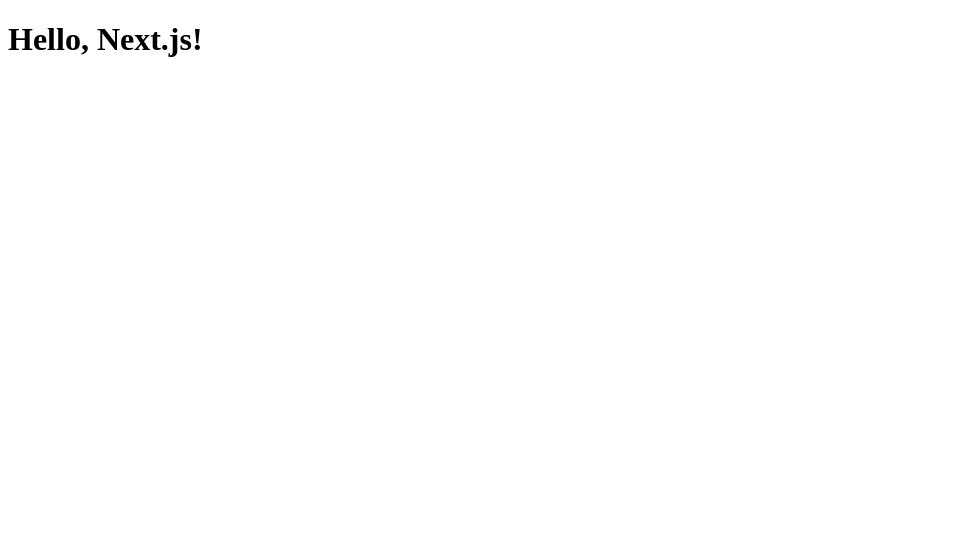
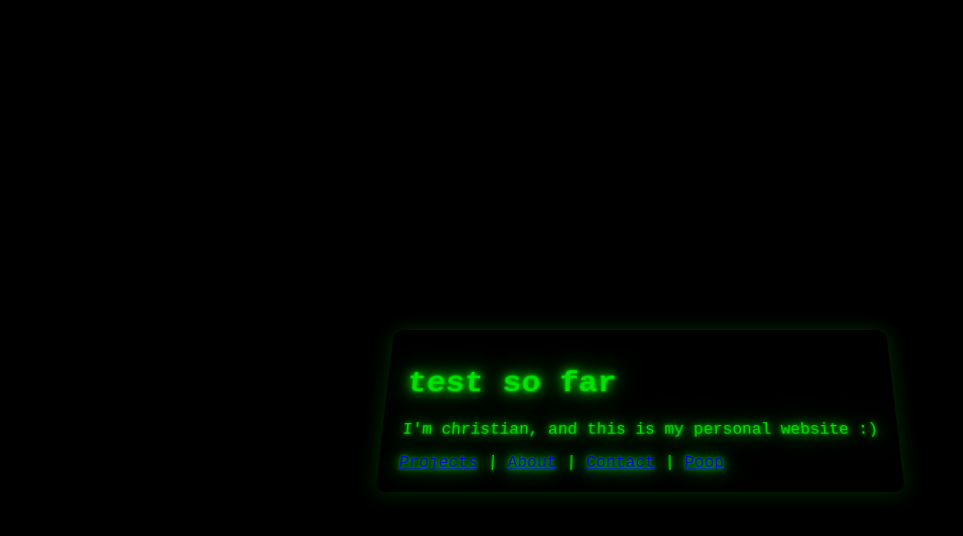
Before and after one commit to chris-morgado/the-website, a Next.js app: page / in a window 1280 px wide. Shown: the top 536 px of the page, without its empty margins (0-963 px from the left). Built offline with nearby package versions, Linux system fonts and the light colour scheme.

Commit message:
terminal so far

```diff
--- a/app/page.jsx
+++ b/app/page.jsx
@@ -1,3 +1,20 @@
-export default function Page() {
-    return <h1>Hello, Next.js!</h1>
+import Head from 'next/head';
+import '../styles/globals.css';
+
+export default function Home() {
+    return (
+        <div className="terminal">
+            <Head>
+                <title>Homepage</title>
+                <meta name="description" content="A retro terminal-themed personal website" />
+            </Head>
+            <main className="terminal-content">
+                <h1>test so far</h1>
+                <p>I'm christian, and this is my personal website :)</p>
+                <nav>
+                    <a href="#projects">Projects</a> | <a href="#about">About</a> | <a href="#contact">Contact</a> | <a href="#contact">Poop</a>
+                </nav>
+            </main>
+        </div>
+    );
 }
--- /dev/null
+++ b/styles/globals.css
@@ -0,0 +1,57 @@
+@font-face {
+    font-family: 'Fixedsys Excelsior';
+    src: url('/fonts/FSEX.ttf') format('truetype');
+    font-weight: normal;
+    font-style: normal;
+}
+
+/* Global styles */
+body {
+    background-color: black;
+    color: #00ff00;
+    font-family: 'Courier New', Courier, monospace;
+  }
+  /* font-family: 'Fixedsys Excelsior', monospace;
+  background-color: black;
+  color: green; */
+
+  /* Terminal styles */
+  .terminal {
+    display: flex;
+    justify-content: center;
+    align-items: center;
+    height: 100vh;
+    width: 100%;
+    perspective: 800px;
+  }
+
+  .terminal-content {
+    transform: rotateX(20deg);
+    text-shadow: 0 0 10px rgba(0, 255, 0, 0.5);
+    background: rgba(0, 0, 0, 0.75);
+    padding: 20px;
+    border-radius: 10px;
+    box-shadow: 0 0 20px rgba(0, 255, 0, 0.2);
+    max-width: 80%;
+    overflow: hidden;
+
+    /* transform: rotateX(20deg) skewY(-10deg);
+    text-shadow: 0 0 10px rgba(0, 255, 0, 0.5); */
+  }
+
+
+  /* Flicker Effect */
+  @keyframes flicker {
+    0%, 18%, 22%, 25%, 53%, 57%, 100% {
+      text-shadow: 0 0 4px #00ff00, 0 0 11px #00ff00, 0 0 19px #00ff00, 0 0 40px #00ff00;
+      opacity: 1;
+    }
+    20%, 24%, 55% {
+      text-shadow: none;
+      opacity: 0.5;
+    }
+  }
+  .terminal-content {
+    animation: flicker 0.15s infinite alternate;
+    /* Other styles remain the same */
+  }
```
Also changed, not shown: public/fonts/FSEX302.ttf (added).
